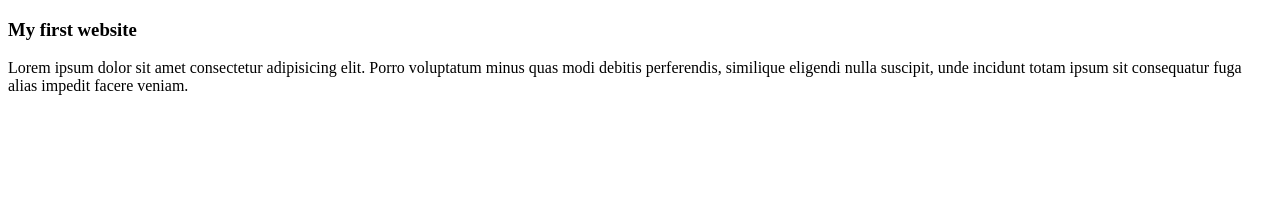
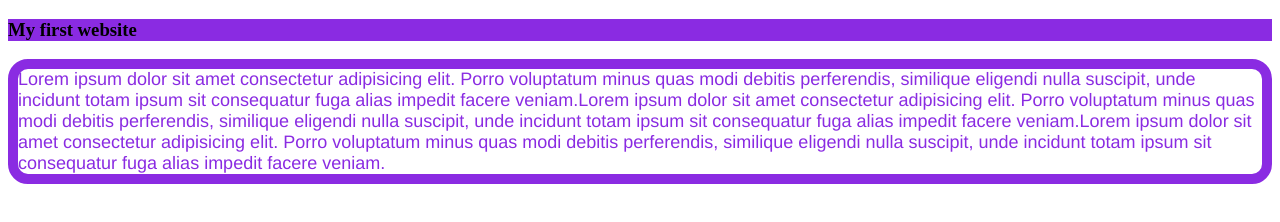
Before and after one commit to rajibsaha93/my-coding-era, a plain HTML site: page index.html in a window 1280 px wide. Drawn offline with Linux system fonts and the light colour scheme.

Commit message:
add modified files

```diff
--- a/index.html
+++ b/index.html
@@ -4,12 +4,12 @@
     <meta charset="UTF-8">
     <meta name="viewport" content="width=, initial-scale=1.0">
     <title>My first ever git ripo</title>
-    <link rel="stylesheet" href="st">
+    <link rel="stylesheet" href="styles/blog.css">
 </head>
 <body>
     <div>
         <h3> My first website </h3>
-        <p> Lorem ipsum dolor sit amet consectetur adipisicing elit. Porro voluptatum minus quas modi debitis perferendis, similique eligendi nulla suscipit, unde incidunt totam ipsum sit consequatur fuga alias impedit facere veniam.</p>
+        <p> Lorem ipsum dolor sit amet consectetur adipisicing elit. Porro voluptatum minus quas modi debitis perferendis, similique eligendi nulla suscipit, unde incidunt totam ipsum sit consequatur fuga alias impedit facere veniam.Lorem ipsum dolor sit amet consectetur adipisicing elit. Porro voluptatum minus quas modi debitis perferendis, similique eligendi nulla suscipit, unde incidunt totam ipsum sit consequatur fuga alias impedit facere veniam.Lorem ipsum dolor sit amet consectetur adipisicing elit. Porro voluptatum minus quas modi debitis perferendis, similique eligendi nulla suscipit, unde incidunt totam ipsum sit consequatur fuga alias impedit facere veniam.</p>
     </div>
 
 </body>
--- a/styles/blog.css
+++ b/styles/blog.css
@@ -2,5 +2,5 @@ h3{
     background-color: blueviolet;
 }
 p{
-    background-color: aquamarine; border: 5px solid; margin: 20px;
+    border: 10px solid; border-radius: 20px; font-size: large; font-family: 'Franklin Gothic Medium', 'Arial Narrow', Arial, sans-serif; color: blueviolet;
 }
```
